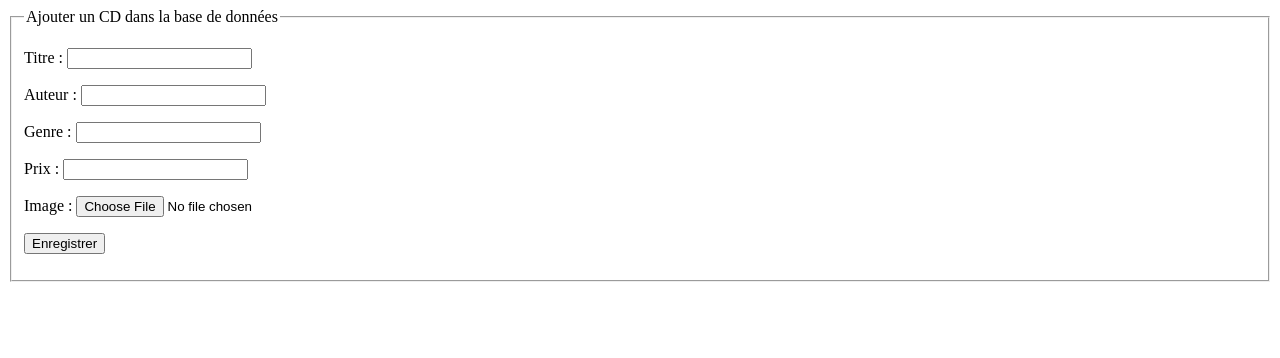
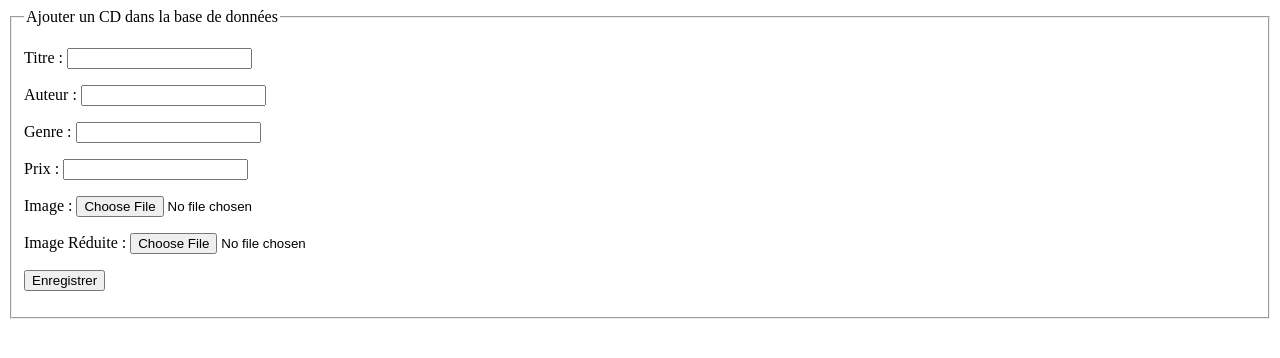
Before and after one commit to Tiaggaws7/PHProject, a PHP site: page /formulaire_ajouter_cd.php in a window 1280 px wide. Shown: the top 358 px of the page. Run offline with PHP 8.4, Linux system fonts and the light colour scheme.

Commit message:
Update formulaire_ajouter_cd.php

```diff
--- a/formulaire_ajouter_cd.php
+++ b/formulaire_ajouter_cd.php
@@ -15,6 +15,7 @@
                 <p>Genre : <input type="text" name="genre" /></p>
                 <p>Prix : <input type="text" name="prix" /></p>
                 <p>Image : <input type="file" name="image" /></p>
+                <p>Image Réduite : <input type="file" name="imageReduite" /></p>
 
                 <p><input type="submit" value="Enregistrer" name="Enregistrer"></p>
                 </form>
```
